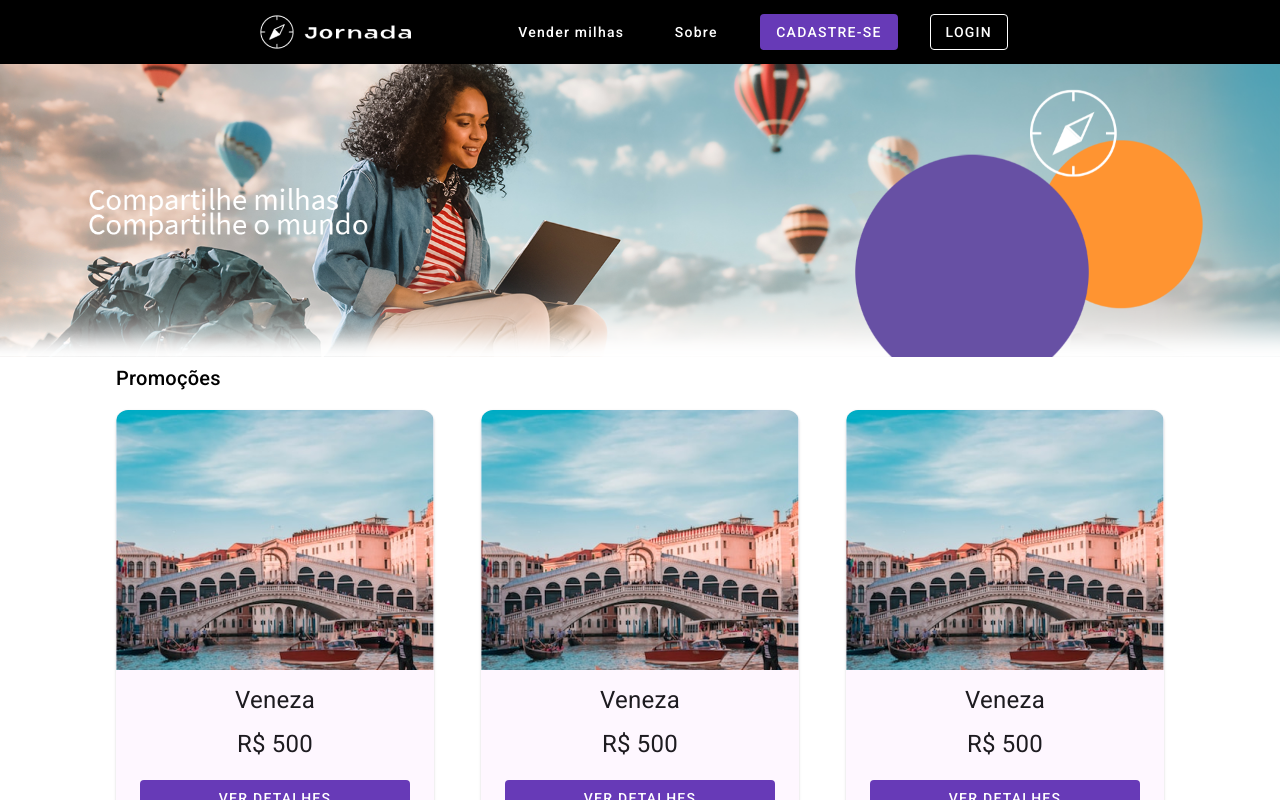
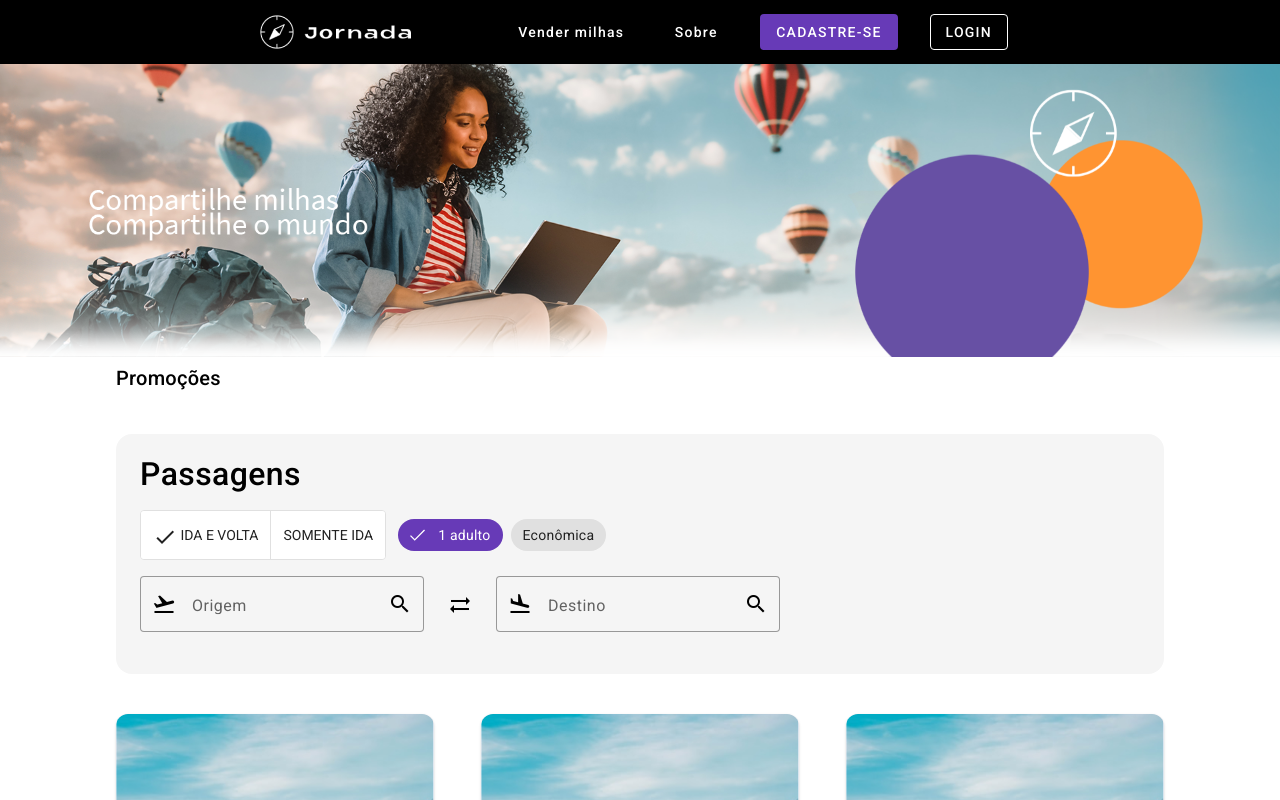
Before and after one commit to Werisu/jornada-milhas, an Angular app: page / in a window 1280 px wide. Shown: the top 800 px of the page. Built offline with nearby package versions, Linux system fonts and the light colour scheme.

Commit message:
feat(form-busca): add component

```diff
--- a/src/app/pages/home/home.component.html
+++ b/src/app/pages/home/home.component.html
@@ -4,6 +4,7 @@
 ></app-banner>
 <app-container>
   <h2>Promoções</h2>
+  <app-form-busca></app-form-busca>
   <div class="card-wrapper">
     <app-card-busca></app-card-busca>
     <app-card-busca></app-card-busca>
--- /dev/null
+++ b/src/app/shared/form-busca/form-busca.component.html
@@ -0,0 +1,35 @@
+<app-card variant="secondary" class="form-busca">
+  <form>
+    <h2>Passagens</h2>
+    <div class="flex-container">
+      <mat-button-toggle-group aria-label="Tipo de passagem">
+        <mat-button-toggle>
+          <mat-icon>check</mat-icon>
+          IDA E VOLTA
+        </mat-button-toggle>
+        <mat-button-toggle>SOMENTE IDA</mat-button-toggle>
+      </mat-button-toggle-group>
+      <mat-chip-listbox aria-label="Seleção de passagens">
+        <mat-chip-option selected="">1 adulto</mat-chip-option>
+        <mat-chip-option>Econômica</mat-chip-option>
+      </mat-chip-listbox>
+    </div>
+    <div class="flex-container">
+      <mat-form-field class="input-container" appearance="outline">
+        <mat-label>Origem</mat-label>
+        <mat-icon matPrefix>flight_takeoff</mat-icon>
+        <input matInput placeholder="Origem" />
+        <mat-icon matSuffix>search</mat-icon>
+      </mat-form-field>
+      <button mat-icon-button>
+        <mat-icon>sync_alt</mat-icon>
+      </button>
+      <mat-form-field class="input-container" appearance="outline">
+        <mat-label>Destino</mat-label>
+        <mat-icon matPrefix>flight_land</mat-icon>
+        <input matInput placeholder="Destino" />
+        <mat-icon matSuffix>search</mat-icon>
+      </mat-form-field>
+    </div>
+  </form>
+</app-card>
--- /dev/null
+++ b/src/app/shared/form-busca/form-busca.component.scss
@@ -0,0 +1,20 @@
+.form-busca {
+  margin: 40px 0;
+  display: block;
+  .flex-container {
+    display: flex;
+    align-items: center;
+    gap: 12px;
+    margin: 16px 0;
+  }
+  .input-container {
+    margin-bottom: -1.25em;
+  }
+  .mat-button-toggle-checked {
+    background-color: #f7f2fa;
+  }
+  h2 {
+    font-size: 32px;
+    margin-bottom: 20px;
+  }
+}
```
Also changed, not shown: src/app/app.module.ts (+12 -0 lines), src/app/shared/form-busca/form-busca.component.ts (added, +10 -0 lines), 1 other file (tests, documents, lock files or other folders).
